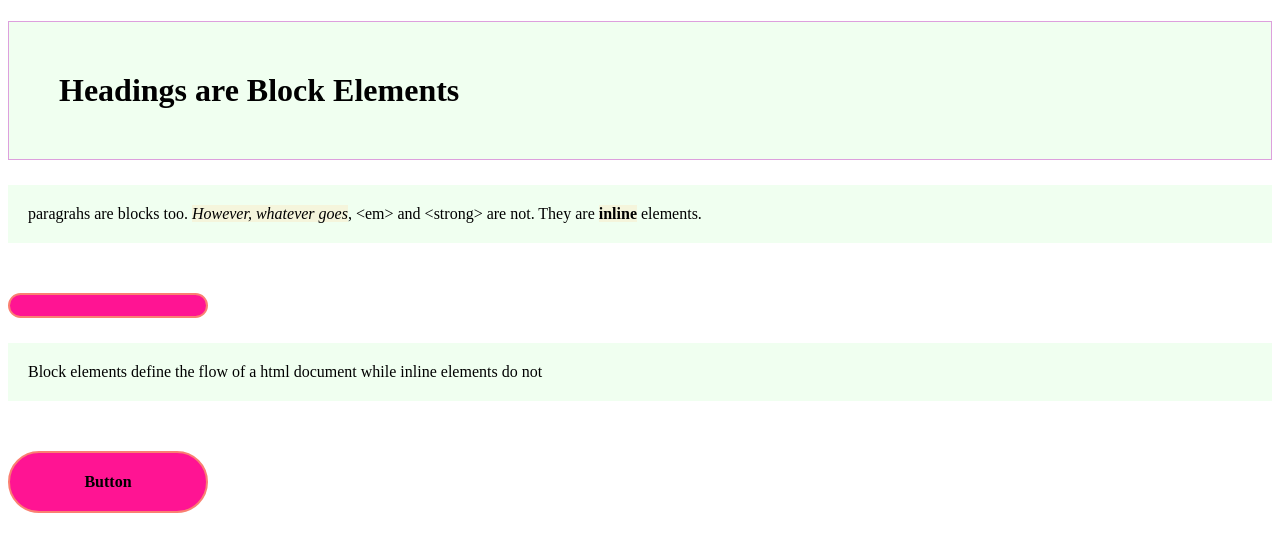
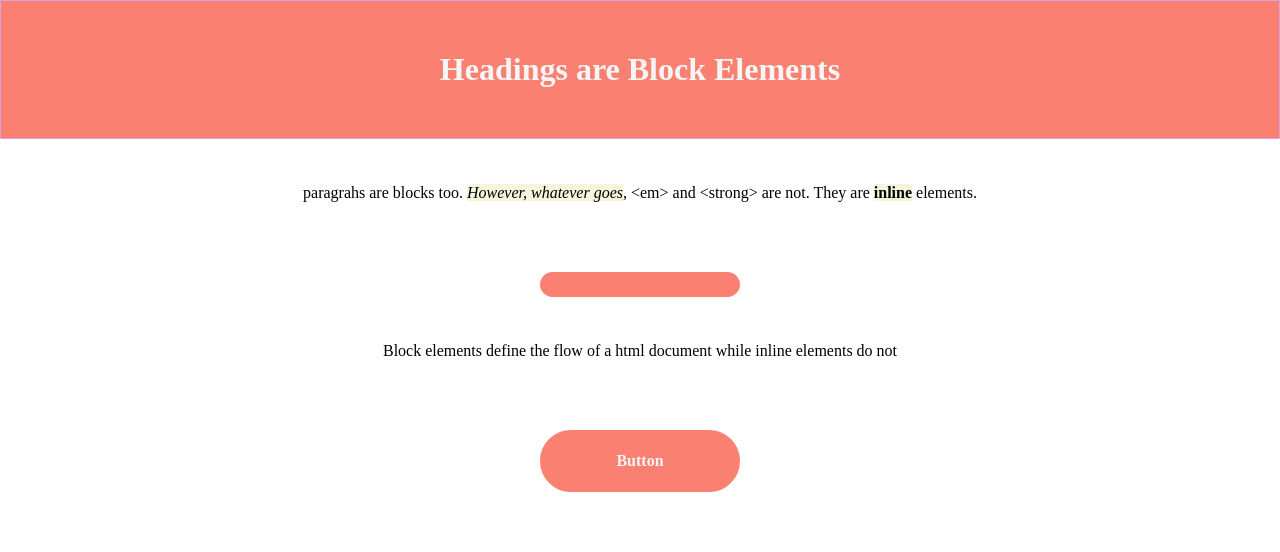
Before and after one commit to SoOsaje/PortfolioDemo, a plain HTML site: page hello-Css/boxes.html in a window 1280 px wide. Drawn offline with Linux system fonts and the light colour scheme.

Commit message:
new color and border styles : )

```diff
--- a/hello-Css/boxe-styles.css
+++ b/hello-Css/boxe-styles.css
@@ -1,5 +1,12 @@
-h1, p {
-    background-color: honeydew;
+* {
+    margin: 0;
+    padding: 0;
+    box-sizing: border-box;
+}
+
+h1 {
+    background-color: salmon;
+    color: whitesmoke;
 }
 
 em, strong {
@@ -20,8 +27,8 @@ p {
 }
 
 div {
-    color: black;
-    background-color: deeppink;
+    color: whitesmoke;
+    background-color: salmon;
     font-weight: bold;
     padding: 20px;
     text-align: center;
@@ -29,4 +36,9 @@ div {
     border-radius: 100px;
     width: 200px;
     box-sizing: border-box;
+    margin: 20px auto;
 }
+
+body {
+    text-align: center;
+}
```
